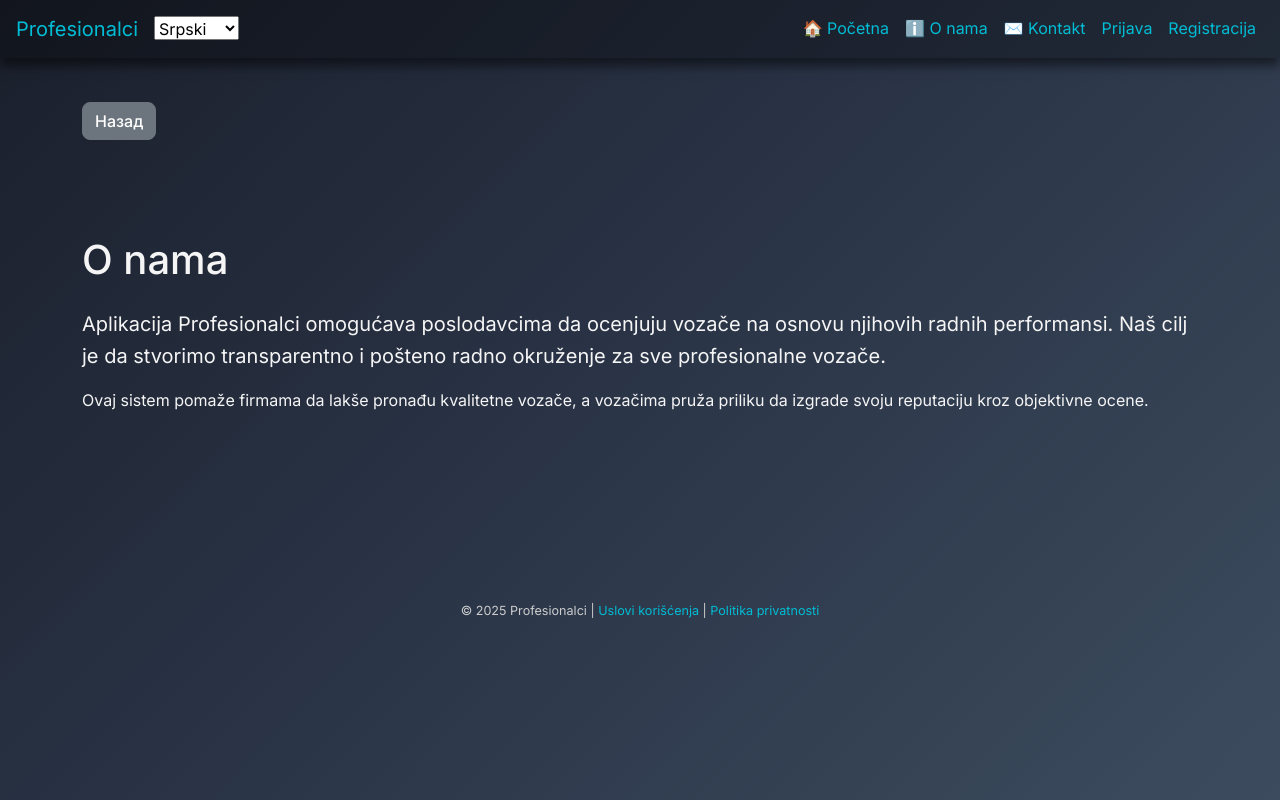
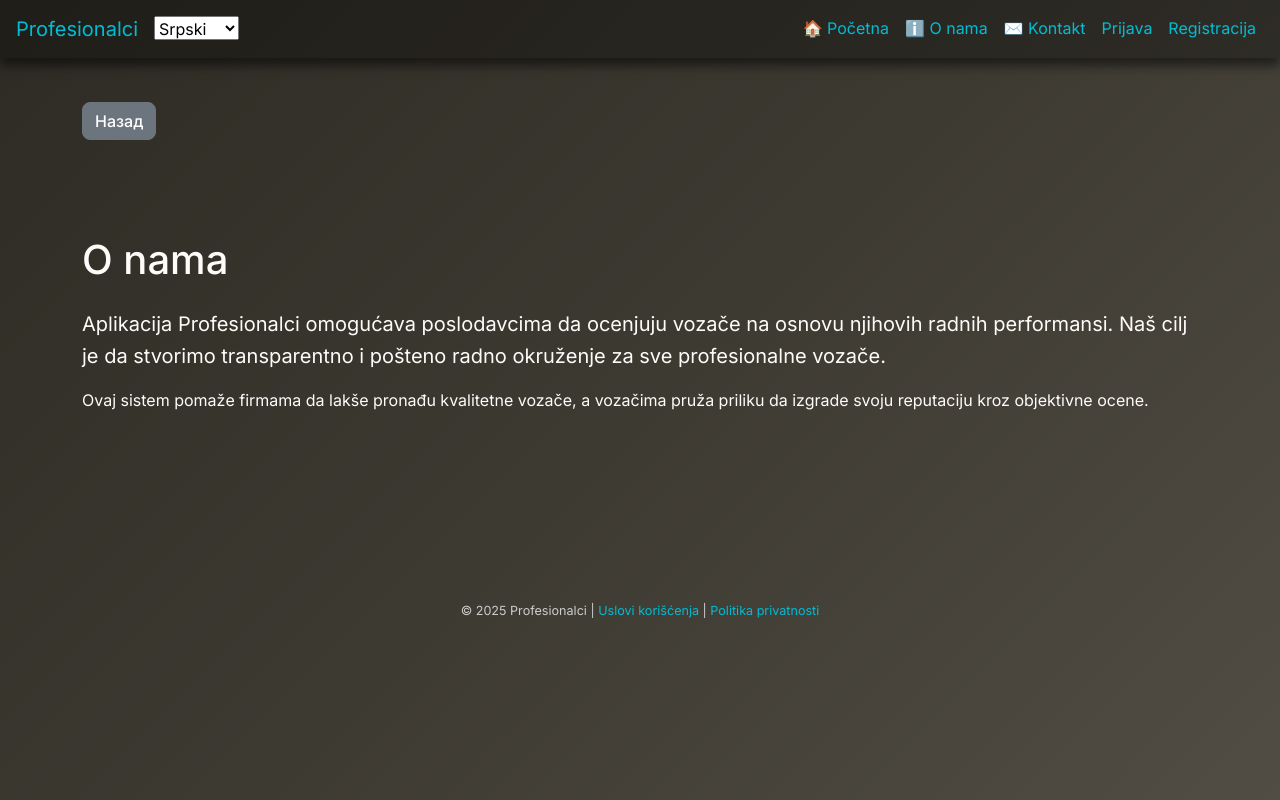
Before and after one commit to ivan1408993/profesionalci-app, a Flask app: page /about in a window 1280 px wide. Run offline with Flask 3, Linux system fonts and the light colour scheme; some libraries are stand-ins or nearby versions.

Commit message:
body u style.css poboljsan - test 6

```diff
--- a/app/static/css/style.css
+++ b/app/static/css/style.css
@@ -117,8 +117,8 @@ body {
 
 
 body {
-    background: linear-gradient(135deg, #1a1f2b, #2b3548, #3c4c5e);
-    color: #f5f5f5;
+    background: linear-gradient(135deg, #2e2b24, #3d3a32, #514d45);
+    color: #fdfcf9;
     min-height: 100vh;
     font-family: 'Inter', 'Segoe UI', Tahoma, Geneva, Verdana, sans-serif;
     margin: 0;
@@ -130,7 +130,6 @@ body {
     background-repeat: no-repeat;
     background-size: cover;
 }
-
 
 .terms-text, .privacy-text {
     max-width: 800px;
```
